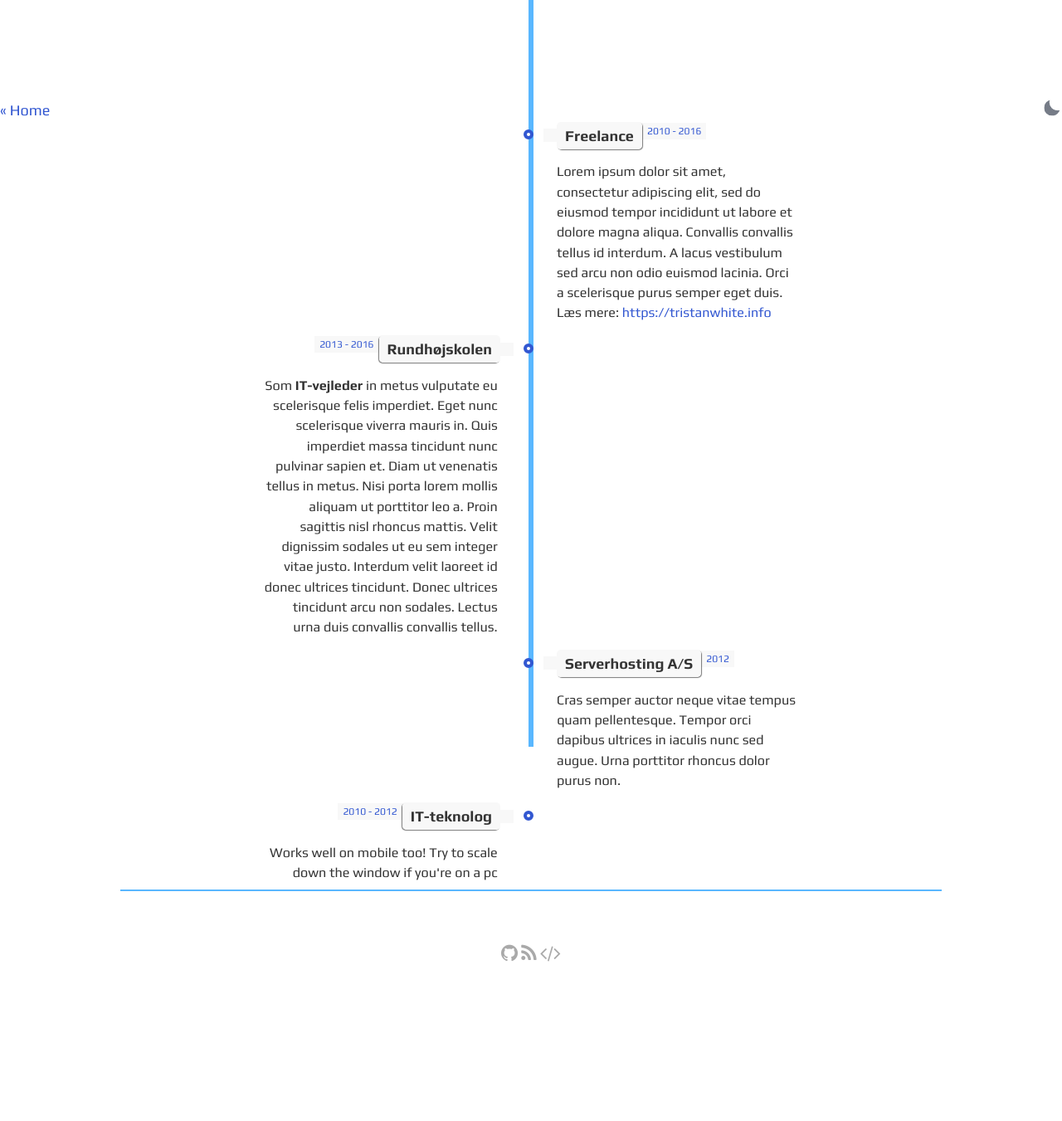
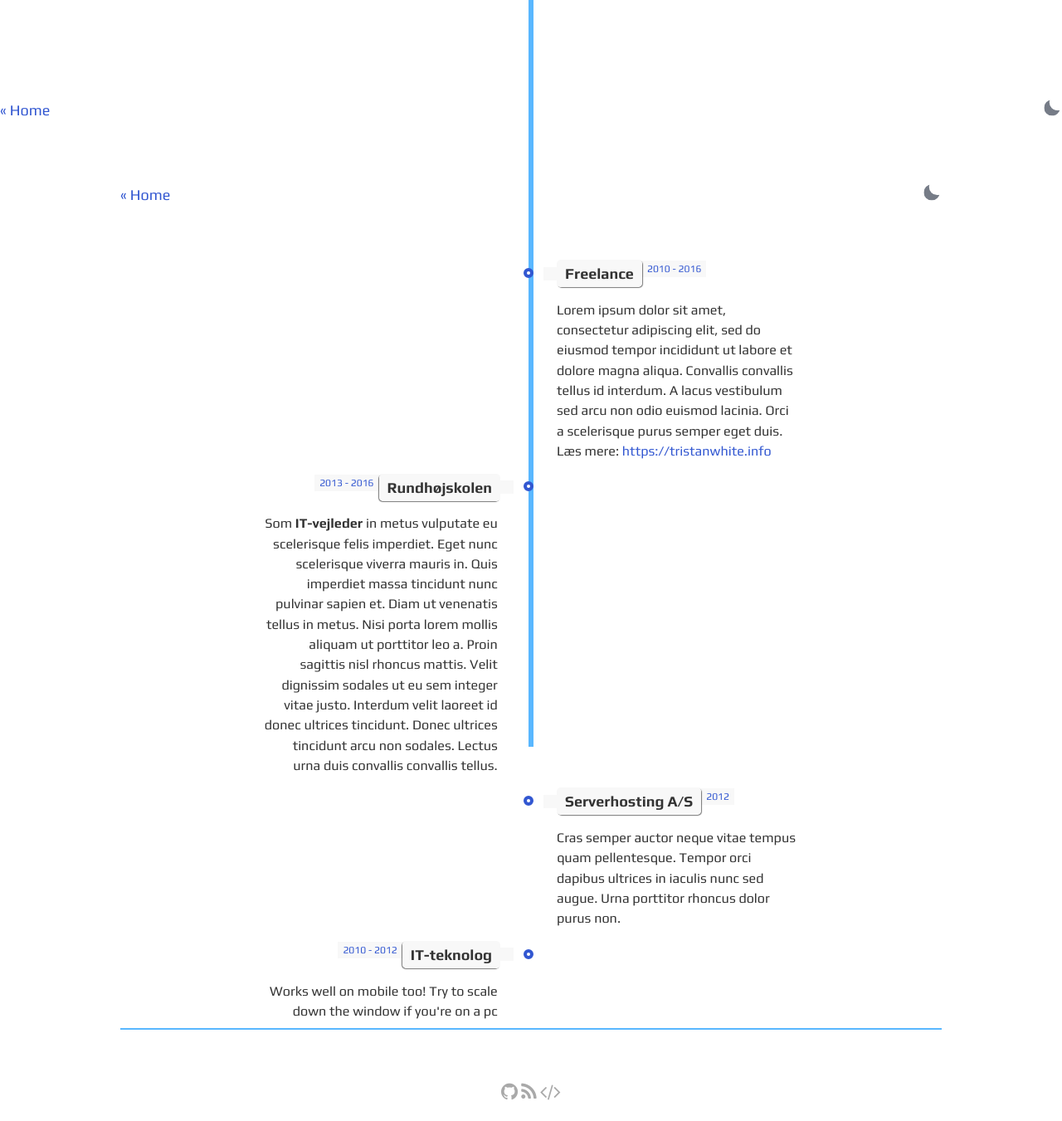
Before and after one commit to kuhekin/gesko, a Jekyll site: the page built from about.html, in a window 1280 px wide. Shown: the whole page at 83% size. Built offline with Jekyll 4.4.1, drawn with Linux system fonts in a browser that asks for light colours; before the commit the page ends 1185 px from its top, so only the background shows below that.

Commit message:
Update about.html

```diff
--- a/about.html
+++ b/about.html
@@ -2,7 +2,14 @@
 layout: default
 ---
 
-
+<section class="post">
+  <div class="flex-row-between">
+      <a href="{{ site.url }}{{ site.baseurl }}/">« Home</a>
+    <button title="Change theme" id="theme-toggle" onclick="modeSwitcher()">
+      <div></div>
+    </button>
+  </div>
+</section>
 
 <section>
     <!-- The Timeline -->
```
